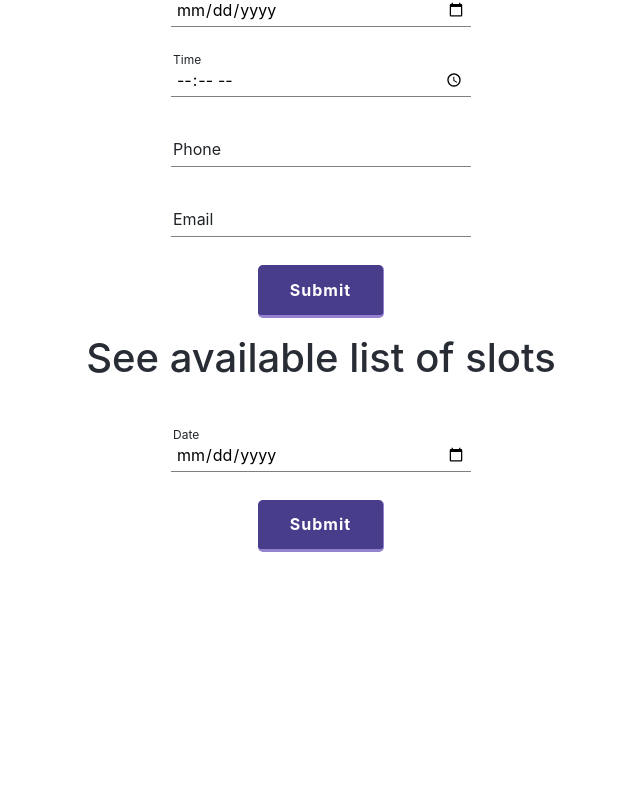
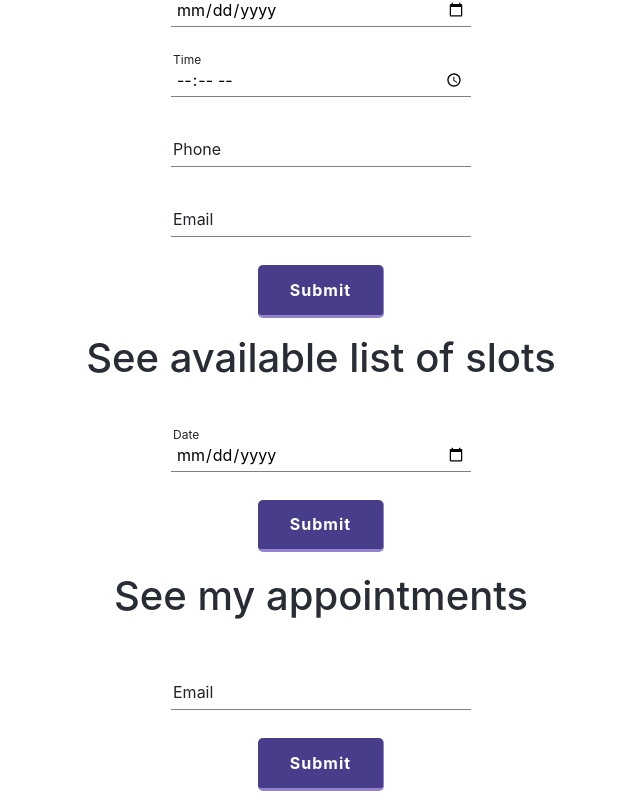
Before and after one commit to Satyam1203/visit-me, a React (Create React App) app in the folder frontend/: page /show in a window 1280 px wide. Shown: the part 247-1058 px from the top of the page, without its empty margins (319-959 px from the left). Before the commit the page ends 819 px from the top, so only its background shows below. Built offline with nearby package versions, Linux system fonts and the light colour scheme.

Commit message:
see and remove appt -> Added form

```diff
--- a/frontend/src/App.js
+++ b/frontend/src/App.js
@@ -4,6 +4,7 @@ import './App.css';
 
 import DetailForm from './container/DetailForm';
 import ShowSchedule from './container/ShowSchedule';
+import MySchedule from './container/MySchedule';
 
 function App() {
   return (
@@ -11,6 +12,7 @@ function App() {
       <header className="App-header">
         <DetailForm/>
         <ShowSchedule />
+        <MySchedule />
       </header>
     </div>
   );
--- /dev/null
+++ b/frontend/src/container/MySchedule/index.js
@@ -0,0 +1,88 @@
+import React, { useState } from 'react';
+import styled from 'styled-components';
+import axios from 'axios';
+
+import Input from '../../components/Input';
+import Button from '../../components/Button';
+
+const MainDiv = styled.div`
+    display: flex;
+    flex-direction: column;
+    align-content:center;
+    justify-content: center;
+    padding:20px;
+`;
+
+function Index() {
+    const [email, setEmail] = useState('');
+    const [detail, setDetail] = useState([]);
+
+    const show = (e)=>{
+        if(e) e.preventDefault();
+        axios({
+            method: 'POST',
+            url:'http://localhost:8080/show-appt',
+            data: {
+                email
+            }
+        })
+        .then((res)=>{
+            if(res.data.err) {
+                console.log(res.data.err);
+                setDetail([]);
+                // error.current.innerHTML=res.data.err;
+            }
+            else {
+                console.log(res.data);
+                document.querySelector("#form-show").reset();
+                setDetail(res.data.detail);
+                // error.current.innerHTML='';
+            }
+        })
+        .catch(e=>{
+            console.error(e);
+        })
+    }
+
+    const deleteAppointment = (id)=>{
+        axios({
+            method: 'POST',
+            url: `http://localhost:8080/remove-appt/${id}`
+        })
+        .then(res=>{
+            if(res.data.msg) {
+                console.log(res.data.msg);
+                show();
+            }
+            else console.error(res.data.err);
+        })
+        .catch(e=>{
+            console.error(e);
+        })
+    }
+
+
+    return (
+        <>
+            <h1>See my appointments</h1>
+            <MainDiv>
+                <form id="form-show" onSubmit={show}>
+                    <Input type="email" label="Email" name="email" inputMode="email" onChange={(e)=> setEmail(e.target.value)} />
+                    <Button type="submit">Submit</Button>
+                </form>
+            </MainDiv>
+            <div>
+            {
+                detail.map((dt, i)=> (
+                        <div key={i}>
+                            {dt.aDate}  |  {dt.aTime}  |  {dt.bookingDate}  |  <button onClick={()=> deleteAppointment(dt._id)}>Remove</button>
+                        </div>
+                    )
+                )
+            }
+            </div>
+        </>
+    )
+}
+
+export default Index;
```
Also changed, not shown: 1 other file (tests, documents, lock files or other folders).
